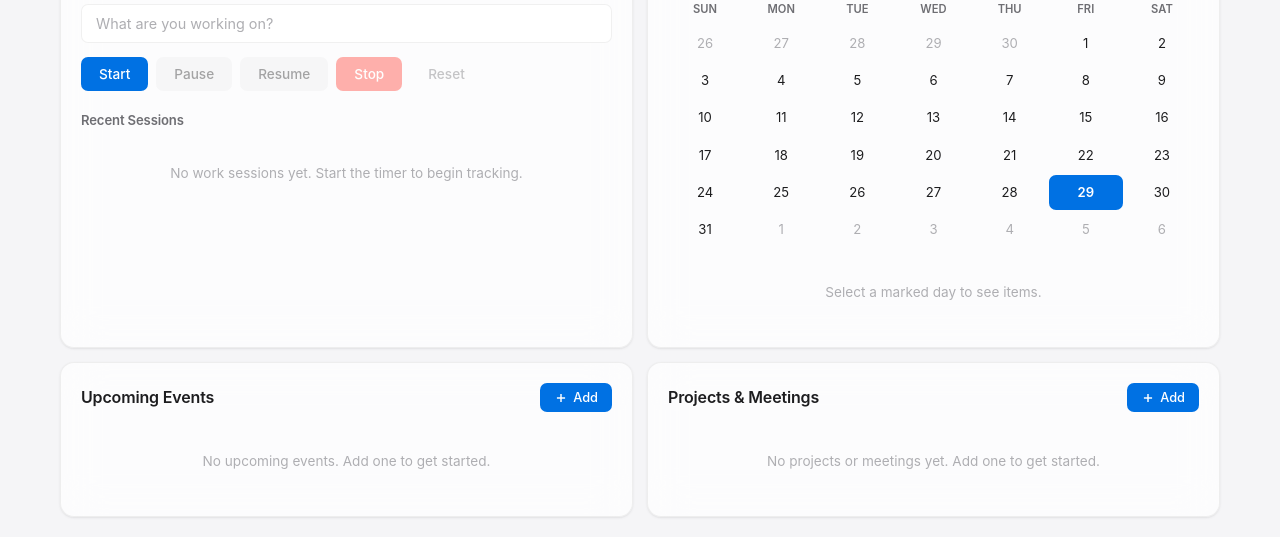
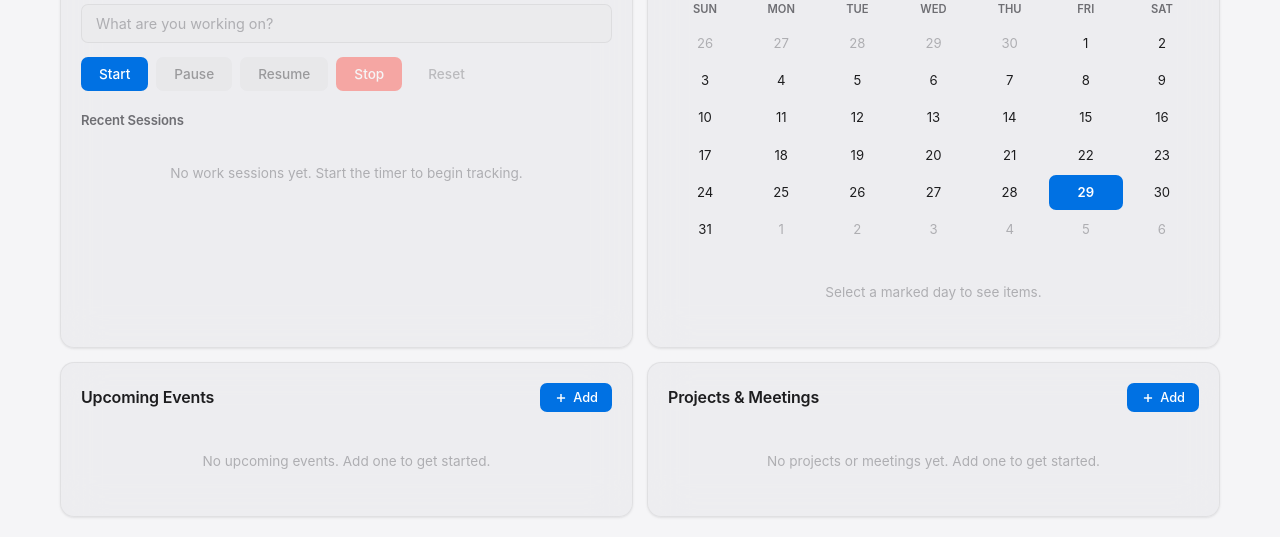
Before and after one commit to JGonzalez-7/Timekeeper-dashboard, a plain HTML site: page index.html in a window 1280 px wide. Shown: the part 263-800 px from the top of the page. Drawn offline with Linux system fonts and the light colour scheme.

Commit message:
Change card and surface colors from white to light gray

```diff
--- a/css/style.css
+++ b/css/style.css
@@ -3,9 +3,9 @@
 
 :root {
   --bg: #f5f5f7;
-  --surface: rgba(255, 255, 255, 0.72);
-  --surface-solid: #ffffff;
-  --surface-hover: rgba(255, 255, 255, 0.88);
+  --surface: rgba(235, 235, 237, 0.72);
+  --surface-solid: #ebebed;
+  --surface-hover: rgba(235, 235, 237, 0.88);
   --text: #1d1d1f;
   --text-secondary: #6e6e73;
   --text-tertiary: #aeaeb2;
```
